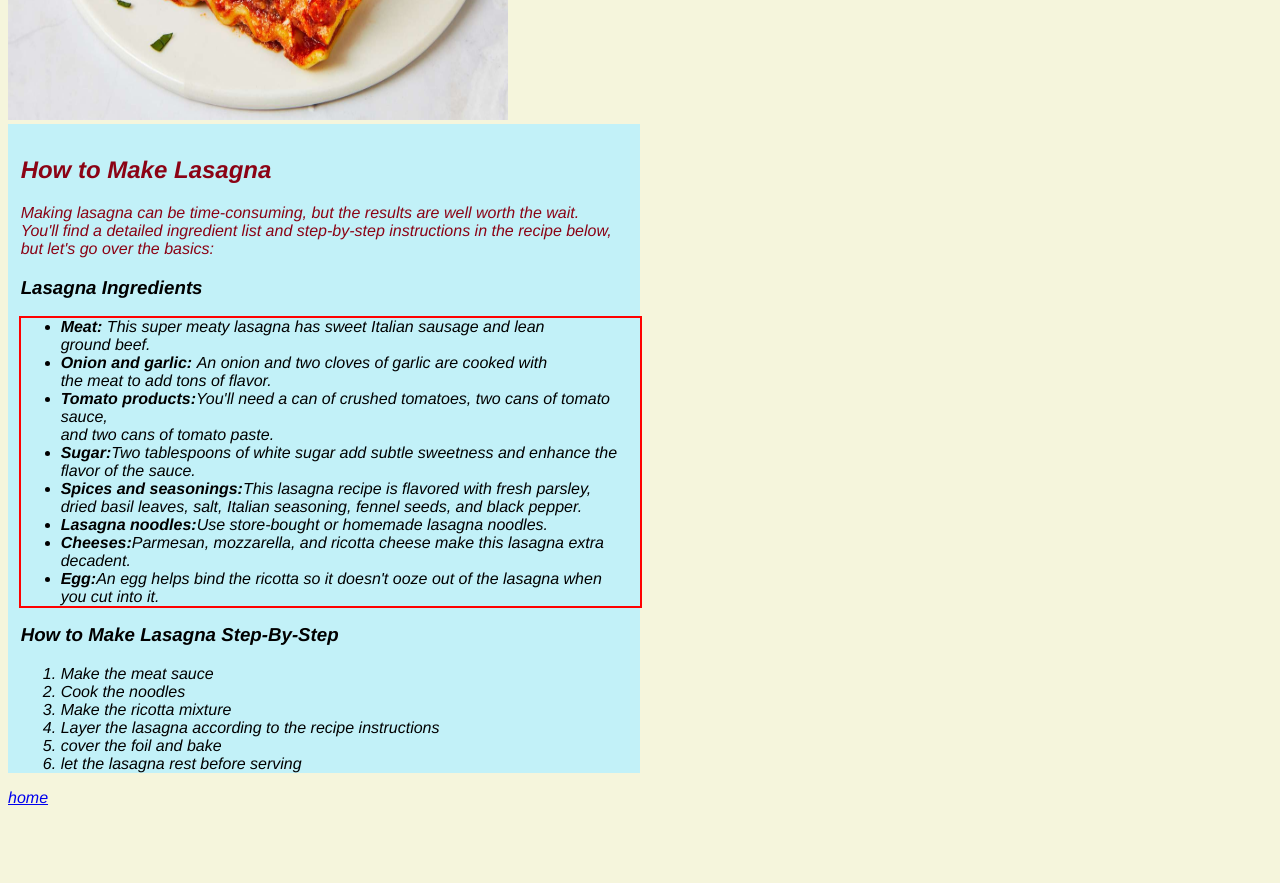
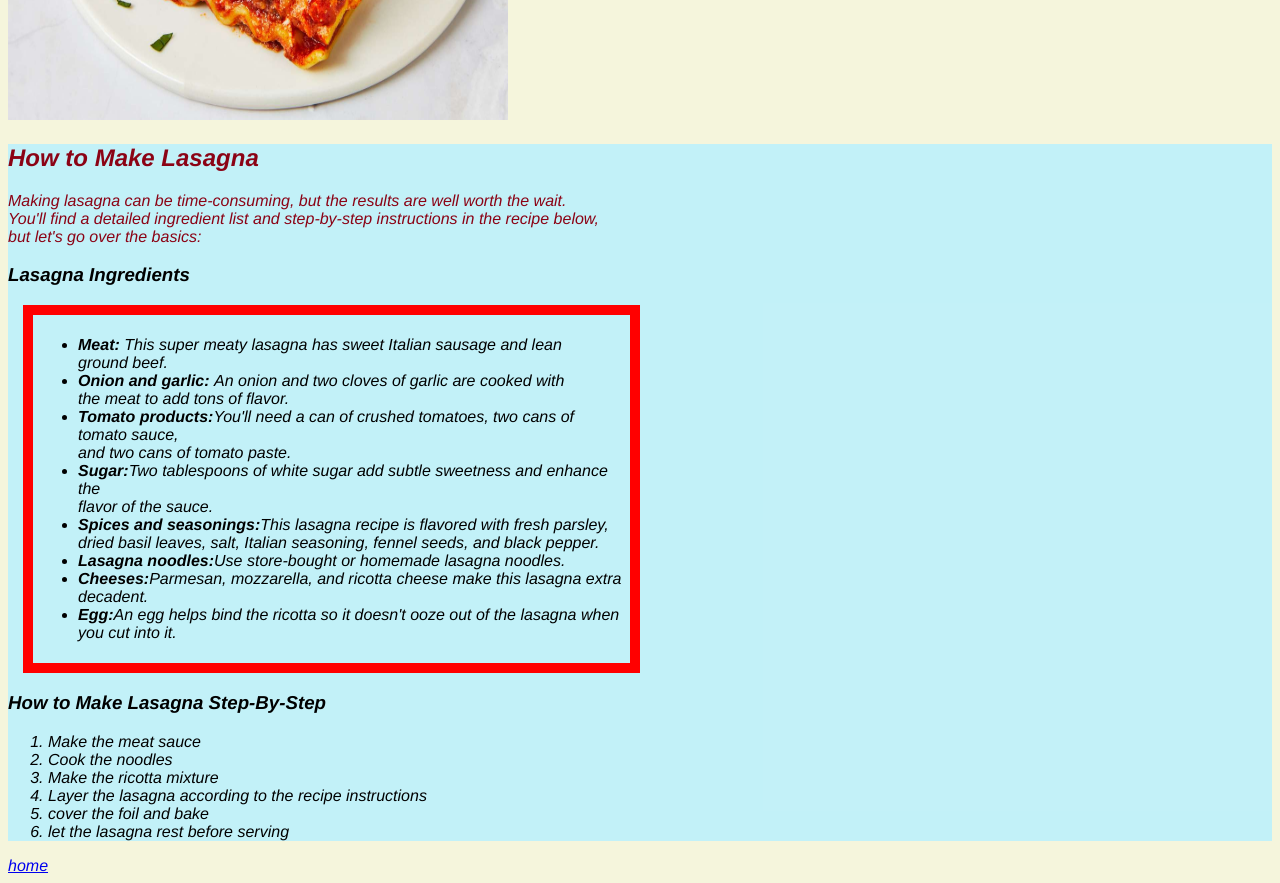
Before and after one commit to mementomori013/odin-recipes, a plain HTML site: page recipes/lasagna.html in a window 1280 px wide. Shown: the part 460-1343 px from the top of the page. Before the commit the page ends 1275 px from the top, so only its background shows below. Drawn offline with Linux system fonts and the light colour scheme.

Commit message:
modify lasagn.html and style.css
add div in lasagna.html and add rules in css

```diff
--- a/recipes/lasagna.html
+++ b/recipes/lasagna.html
@@ -9,12 +9,13 @@
         <h1>Lasagna Recipe</h1>
         <img src="../images/lasagna.jpg" height="500" width="500">
         <div id="recipe">
-            <div class ="recipe-child">
+            <div >
                 <h2>How to Make Lasagna</h2>
                 <p>Making lasagna can be time-consuming, but the results are well worth the wait.<br>
                 You'll find a detailed ingredient list and step-by-step instructions in the recipe below,
                 <br> but let's go over the basics:</p>
                 <h3>Lasagna Ingredients</h3>
+                <div class ="recipe-child">
                     <ul>
                         <li><strong>Meat: </strong>This super meaty lasagna has sweet Italian sausage and lean<br> ground beef.</li>
                         <li><strong>Onion and garlic: </strong>An onion and two cloves of garlic are cooked with <br>the meat to add tons of flavor.</li>
@@ -25,6 +26,7 @@
                         <li><strong>Cheeses:</strong>Parmesan, mozzarella, and ricotta cheese make this lasagna extra decadent.</li>
                         <li><strong>Egg:</strong>An egg helps bind the ricotta so it doesn't ooze out of the lasagna when<br> you cut into it.</li>
                     </ul>
+                </div>
                 <h3>How to Make Lasagna Step-By-Step</h3>
                 <ol>
                     <li>Make the meat sauce</li>
--- a/recipes/style.css
+++ b/recipes/style.css
@@ -10,7 +10,8 @@ h1 {
 
 #recipe {
     background-color: rgba(182, 240, 255, 0.8);
-    margin-right: 50%;
+
+
 
 }
 
@@ -24,10 +25,16 @@ h1 {
 }
 
 #recipe .recipe-child {
- padding-top: 2%;
- padding-left: 2%;
+ box-sizing: border-box;
+ height: auto;
+ width: auto;
+ padding: 5px;
+ border: 10px solid red ;
+ margin: 15px;
+ margin-right: 50%;
+
 }
 
 ul {
-    outline: 2px solid red;
+
 }
```
Lines whose indentation alone changed are shown as unchanged.
